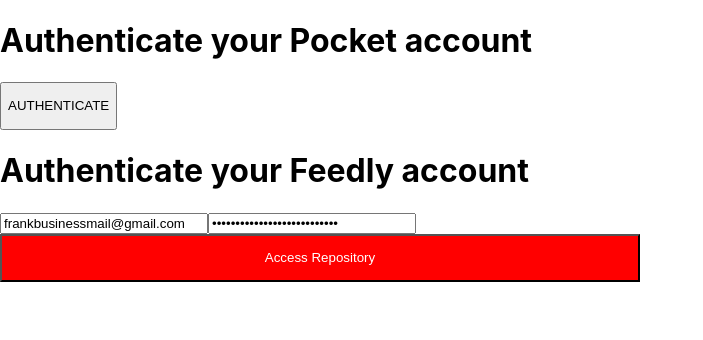
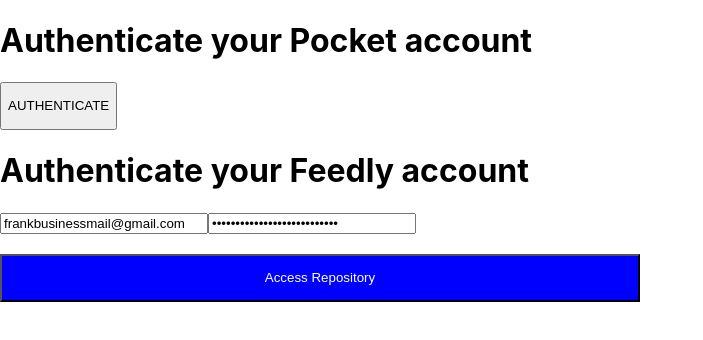
Before and after one commit to FrankZhang2046/Odin-capstone, a React (Create React App) app in the folder client/: page /loggedIn in a window 1280 px wide. Shown: the top 340 px of the page, without its empty margins (0-703 px from the left). Built offline with nearby package versions, Linux system fonts and the light colour scheme.

Commit message:
login logics implemented

```diff
--- a/client/src/components/Login/Login.js
+++ b/client/src/components/Login/Login.js
@@ -42,7 +42,7 @@ class Login extends Component {
           <input type="text" name="feedly-account" id="feedly-account" value="frankbusinessmail@gmail.com" style={{width:'200px'}}/>
           <input type="password" name="feedly-account" id="feedly-account" value="frankbusinessmail@gmail.com" style={{width:'200px'}}/>
         </div>
-        {(window.location.href.includes('loggedIn')) ? (<button style={{height: '48px', backgroundColor:'red', color:'white'}}>Access Repository</button>) : null}
+        {(window.location.href.includes('loggedIn')) ? (<button style={{height: '48px', backgroundColor:'blue', color:'white',marginTop:'20px'}}>Access Repository</button>) : null}
      </div>
     );
   }
```
